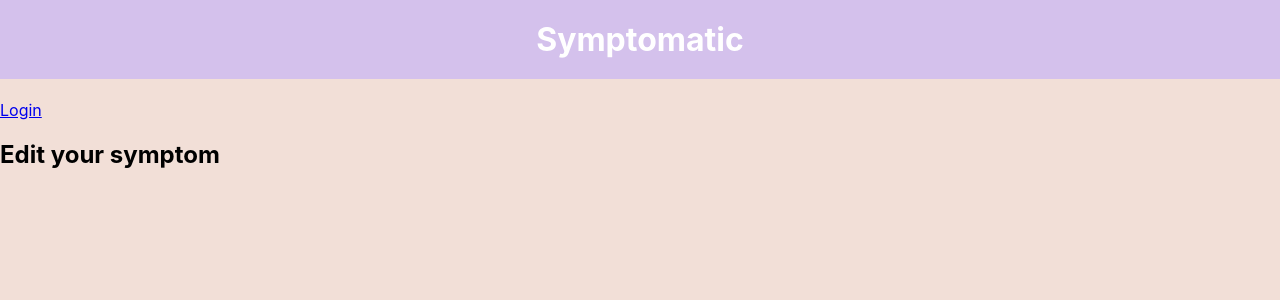
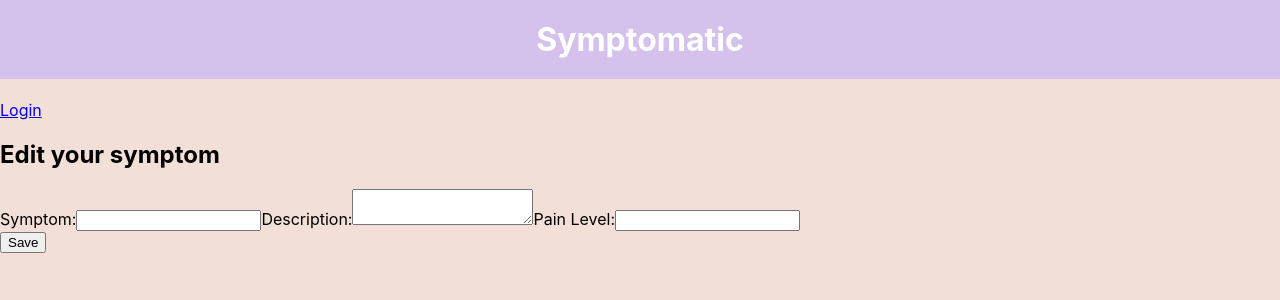
Before and after one commit to runnndmc/symptomatic, a React (Create React App) app in the folder client/: page /symptoms/1/edit in a window 1280 px wide. Shown: the top 300 px of the page. Built offline with nearby package versions, Linux system fonts and the light colour scheme; no server answers.

Commit message:
edit and delete working

```diff
--- a/client/src/containers/MainContainer.jsx
+++ b/client/src/containers/MainContainer.jsx
@@ -9,7 +9,7 @@ import Home from "../screens/Home";
 import MySymptoms from "../screens/MySymptoms";
 import SymptomDetail from "../screens/SymptomDetail";
 
-import { getAllSymptoms, postSymptom, putSymptom } from "../services/symptoms";
+import { getAllSymptoms, postSymptom, putSymptom, deleteSymptom } from "../services/symptoms";
 
 const MainContainer = (props) => {
   const { currentUser } = props;
@@ -31,12 +31,17 @@ const MainContainer = (props) => {
     history.push("/symptoms");
   };
 
-  const updateSubmit = async (formData, id) => {
-    const editedSymptom = await putSymptom(formData, id)
+  const updateSubmit = async (id, formData) => {
+    const editedSymptom = await putSymptom(id, formData)
     setSymptoms(prevState => prevState.map(symptom => {
         return symptom.id === Number(id) ? editedSymptom : symptom
     }))
     history.push(`/symptoms/${id}`)
+}
+
+const handleDelete = async(id) => {
+    await deleteSymptom(id)
+    setSymptoms(prevState => prevState.filter(symptom => symptom.id !== id))
 }
 
   return (
@@ -48,7 +53,7 @@ const MainContainer = (props) => {
         <EditSymptom updateSubmit={updateSubmit} symptoms={symptoms} id={id} />
       </Route>
       <Route path="/symptoms/:id">
-        <SymptomDetail currentUser={currentUser} symptoms={symptoms} />
+        <SymptomDetail currentUser={currentUser} symptoms={symptoms} handleDelete={handleDelete}/>
       </Route>
       <Route path="/symptoms">
         <MySymptoms currentUser={currentUser} symptoms={symptoms} />
--- a/client/src/screens/AddSymptom.jsx
+++ b/client/src/screens/AddSymptom.jsx
@@ -43,7 +43,7 @@ const AddSymptom = (props) => {
         </label>
         <label>
           Describe more about it:
-          <input
+          <textarea
             type="textarea"
             name="description"
             value={description}
--- a/client/src/screens/EditSymptom.jsx
+++ b/client/src/screens/EditSymptom.jsx
@@ -1,14 +1,58 @@
-import React from 'react'
+import React, { useEffect } from 'react'
+import { useState } from 'react'
+import { useParams } from 'react-router-dom'
+import { getOneSymptom } from '../services/symptoms'
 
 
 const EditSymptom = (props) => {
-    const {updateSubmit} = props
+    const {updateSubmit, symptoms} = props
+    const [formData, setFormData] = useState({
+        symptom: '',
+        description: '',
+        pain_level: ''
+    })
 
+    const { symptom, description, pain_level } = formData
+    const { id } = useParams()
+
+    useEffect(() => {
+        const prefillForm = () => {
+            const singleSymptom = symptoms.find(symptom => symptom.id === Number(id))
+            const { symptom, description, pain_level } = singleSymptom
+            setFormData({symptom, description, pain_level})
+        }
+        if(symptoms.length){
+            prefillForm()
+        }
+    }, [symptoms])
+
+    const handleChange = (e) => {
+        const {value, name} = e.target
+        setFormData((prevState) => ({
+            ...prevState,
+            [name]:value,
+        }))
+    }
+
+    // app/controllers/symptoms_controller.rb:48:in `set_symptom'
     return(
         <>
-        <form>
+        <form
+            onSubmit={(e)=> {
+                e.preventDefault()
+                updateSubmit(id, formData)
+            }}
+        >
         <h2>Edit your symptom</h2>
-
+            <label>Symptom:</label>
+            <input name='symptom' type="text" value={symptom} onChange={handleChange} />
+            <label>Description:</label>
+            <textarea name='description' type="textarea" value={description} onChange={handleChange} />
+            <label>Pain Level:</label>
+            <input name='pain_level' type='text' value={pain_level} onChange={handleChange} />
+            <div className="submit-edit">
+                <button className='edit-save'>Save</button>
+            </div>
         </form>
         </>
 
--- a/client/src/screens/SymptomDetail.jsx
+++ b/client/src/screens/SymptomDetail.jsx
@@ -8,7 +8,7 @@ import EditSymptom from './EditSymptom'
 
 
 const SymptomDetail = (props) => {
-    const {symptoms} = props
+    const {symptoms, handleDelete} = props
 
     const history= useHistory()
     const [symptom, setSymptom] = useState(null)
@@ -21,7 +21,7 @@ const SymptomDetail = (props) => {
         }
     }, [symptoms, id])
 
-    console.log(symptom)
+
 
 
     return(
@@ -35,6 +35,7 @@ const SymptomDetail = (props) => {
                         <Link to={`/symptoms/${id}/edit`}>
                             <button>Edit</button>
                         </Link>
+                        <button onClick={() => handleDelete(symptom.id)}>Delete</button>
                     </div>
                 ) : <h2>Loading . . .</h2>
             }
--- a/client/src/services/symptoms.js
+++ b/client/src/services/symptoms.js
@@ -15,7 +15,12 @@ export const postSymptom = async (formData) => {
     return resp.data
 }
 
-export const putSymptom = async(formData, id) => {
+export const putSymptom = async(id, formData) => {
     const resp = await api.put(`/symptoms/${id}`, {symptom: formData})
     return resp.data
 }
+
+export const deleteSymptom = async(id) => {
+    const resp = await api.delete(`/symptoms/${id}`)
+    return resp.data
+}
```
Also changed, not shown: 1 other file (tests, documents, lock files or other folders).
